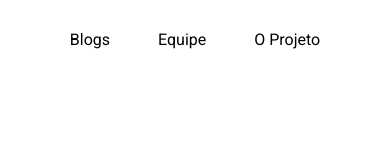
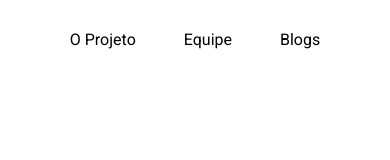
Before and after one commit to jayyprates/Habitchi, a React (Vite) app: page / in a window 390 px wide. Shown: the top 160 px of the page. Built offline with nearby package versions, Linux system fonts and the light colour scheme.

Commit message:
Responsive fixes

```diff
--- a/src/components/Navbar/index.jsx
+++ b/src/components/Navbar/index.jsx
@@ -1,9 +1,9 @@
 const Navbar = () => (
-  <nav id="navbar" className="z-[10] w-full h-[80px] fixed glass flex justify-center items-center roboto">
+  <nav id="navbar" className="z-[10] w-full h-[80px] fixed bg-white flex justify-center items-center roboto">
     <ul className="flex space-x-8">
+      <li><a className="hover:bg-pink-400 px-2 py-1" href="#about">O Projeto</a></li>
+      <li><a className="hover:bg-yellow-400 px-2 py-1" href="#team">Equipe</a></li>
       <li><a className="hover:bg-pink-400 px-2 py-1" href="#blog">Blogs</a></li>
-      <li><a className="hover:bg-pink-400 px-2 py-1" href="#team">Equipe</a></li>
-      <li><a className="hover:bg-pink-400 px-2 py-1" href="#about">O Projeto</a></li>
     </ul>
   </nav>
 )
--- a/src/pages/Landing/index.jsx
+++ b/src/pages/Landing/index.jsx
@@ -124,7 +124,7 @@ function App() {
           <h2 className="title text-4xl mb-4 underline decoration-pink-400 decoration-wavy mt-10 mb-10 text-center decoration-10 underline-offset-[4px] select-none">Blogs</h2>
 
           <div className="relative w-full space-y-4 flex flex-col justify-center items-center">
-            <p className="text-2xl tracking-wider px-2 py-1 text-gray-400 select-none">[XX/XX/2026] - Nosso primer artigo! (Proximamente)</p>
+            <p className="text-xl md:text-2xl tracking-wider px-2 py-1 text-gray-400 select-none">[XX/XX/2026] - Nosso primer artigo! (Proximamente)</p>
           </div>
         </section>
       </div>
```
